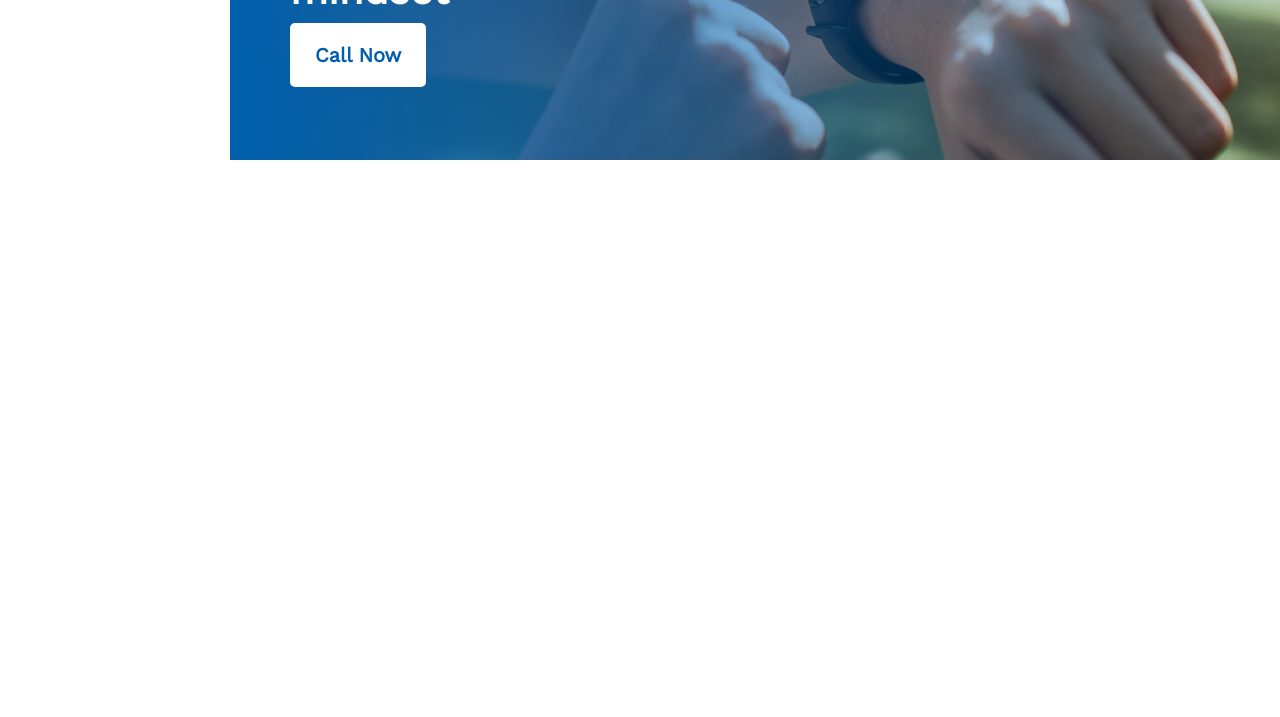
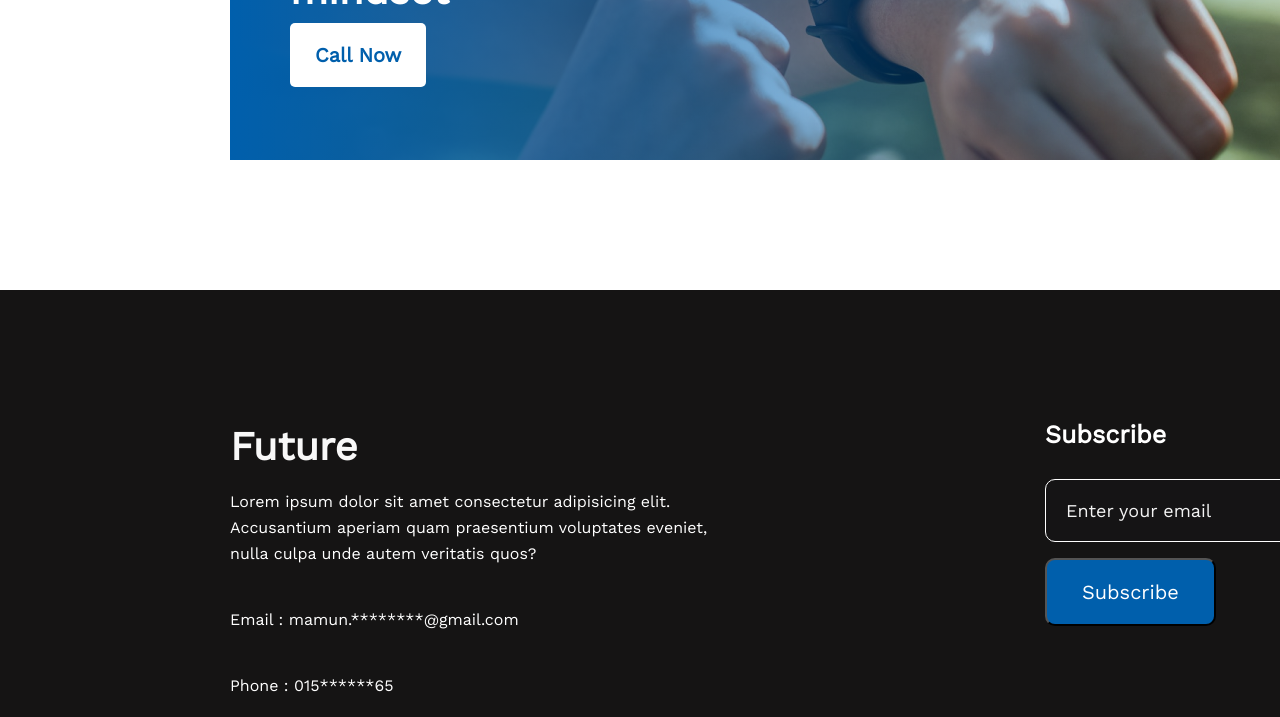
Before and after one commit to mamun-coderman/new_year_new_me, a plain HTML site: page index.html in a window 1280 px wide. Shown: the part 2955-3672 px from the top of the page. Before the commit the page ends 3245 px from the top, so only its background shows below. Drawn offline with nearby package versions, Linux system fonts and the light colour scheme.

Commit message:
footer_part added

```diff
--- a/css/style.css
+++ b/css/style.css
@@ -233,3 +233,67 @@
 .gradiant_part p{
     padding-left: 60px;
 }
+
+/* main_parts ends and footer_part starts */
+
+footer{
+    width: 1600px;
+    height: 550px;
+    background-color:  #151414;
+}
+.parent{
+    display: flex;
+}
+.future{
+    width: 485px;
+    height: 315px;
+    margin: 130px 230px;
+}
+.future h3{
+    font-size: 40px;
+    font-weight: 700px;
+    line-height: 53px;
+    color: #F8F8F8;
+}
+.future p{
+    font-size: 16px;
+    font-weight: 400;
+    line-height: 26px;
+    color:  #FFFFFF;
+    padding-top: 16px;
+    padding-bottom: 24px;
+}
+
+.subscription{
+    width: 325px;
+    height: 200px;
+    margin-top: 130px;
+    margin-left: 100px;
+}
+.subscription h4{
+    font-size: 25px;
+    font-weight: 600;
+    line-height: 29px;
+    color: #FFFFFF;
+}
+input[type="button"] {
+    font-size: 20px;
+    font-weight: 600px;
+    line-height: 24px;
+    padding: 20px 35px;
+    border-radius: 10px;
+    background-color: #005FAC;
+    color: #FFFFFF;
+}
+input[type="email"] {
+    font-size: 18px;
+    font-weight: 400;
+    line-height: 21px;
+    padding: 20px 150px 20px 20px;
+    border: 1px solid white;
+    border-radius: 10px;
+    background-color: #151415;
+    color: #F3F3F3;
+    margin-top: 30px;
+    margin-bottom: 16px;
+}
--- a/index.html
+++ b/index.html
@@ -96,9 +96,35 @@
             <h3>Always keep a positive<br>mindset</h3>
             <p><a href="#">Call Now</a></p>
         </section>
+
     </main>
 
     <!-- main ends and footer starts -->
 
+    <footer>
+        <div class="parent">
+            <div class="future">
+                <h3>Future</h3>
+                <p>Lorem ipsum dolor sit amet consectetur adipisicing elit. Accusantium aperiam quam praesentium voluptates eveniet, nulla culpa unde autem veritatis quos?</p>
+                <p>Email : mamun.********@gmail.com</p>
+                <p>Phone : 015******65</p>
+                <a href="#">
+                    <img src="images/icons/fb.png" alt="">
+                </a>
+                <a href="#">
+                    <img src="images/icons/twitter.png" alt="">
+                </a>
+                <a href="#">
+                    <img src="images/icons/youtube.png" alt="">
+                </a>
+            </div>
+            <div class="subscription">
+                <h4>Subscribe</h4>
+                <input type="email" name="" id="" value="Enter your email"> <br>
+                <input type="button" value="Subscribe">
+            </div>
+        </div>
+    </footer>
+
 </body>
 </html>
```
